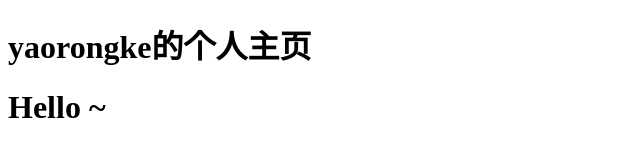
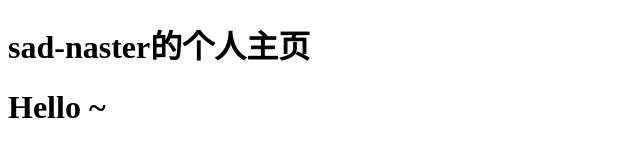
Before and after one commit to sad-master/sad-master.github.io, a plain HTML site: page index.html in a window 1280 px wide. Shown: the whole page, without its empty margins (0-640 px from the left). Drawn offline with Linux system fonts and the light colour scheme.

Commit message:
Update index.html

```diff
--- a/index.html
+++ b/index.html
@@ -5,7 +5,7 @@
     <title>yaorongke</title>
 </head>
 <body>
-    <h1>yaorongke的个人主页</h1>
+    <h1>sad-naster的个人主页</h1>
     <h1>Hello ~</h1>
 </body>
 </html>
```
